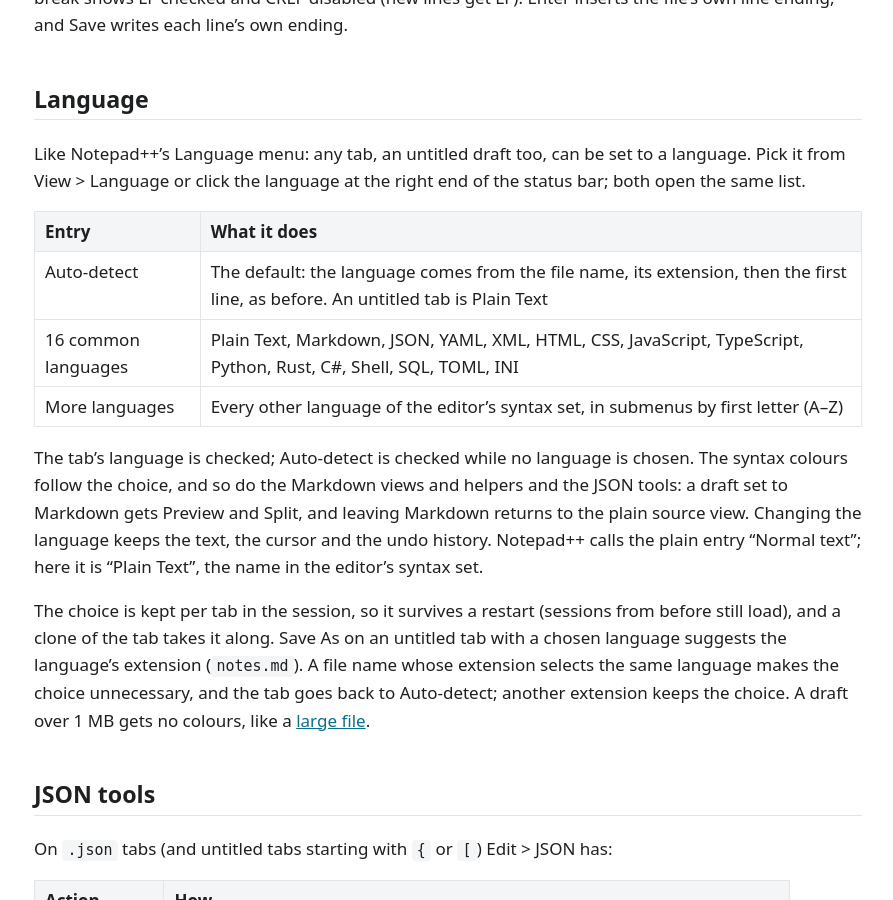
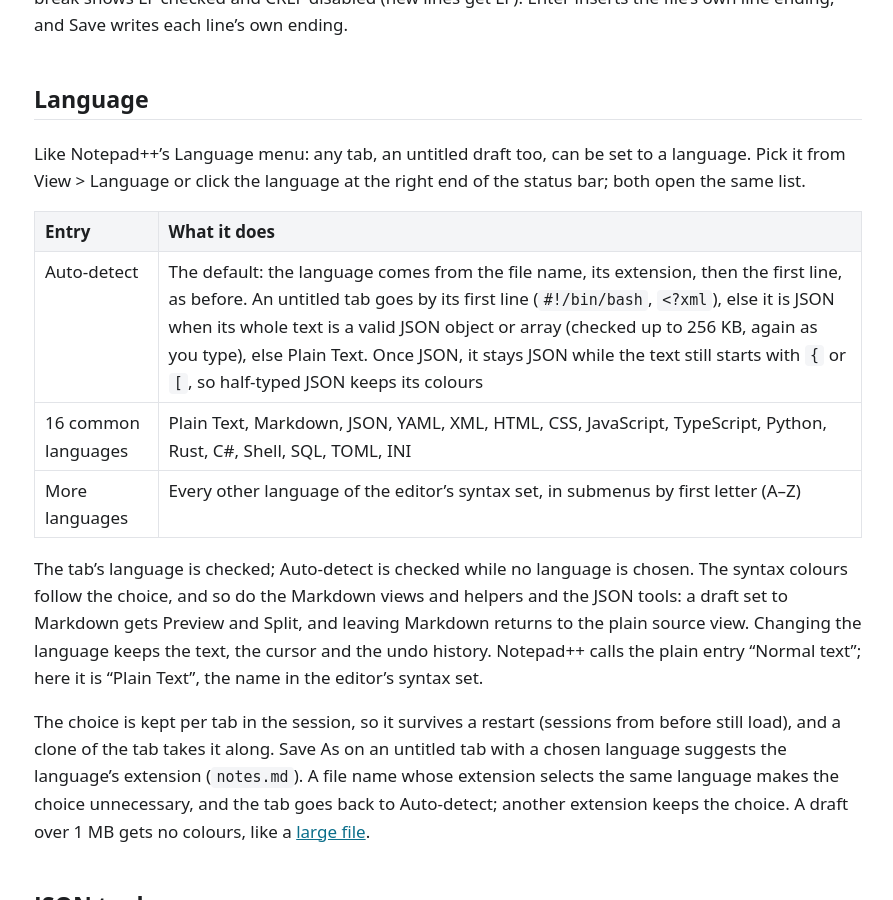
Before and after one commit to jwillmer/cosmic-desktop-extras, a Jekyll site: the page built from docs/text-editor/editing.md, in a window 1280 px wide and 900 px high, scrolled down 2713 px. Shown: the whole window, without its empty margins (192-1085 px from the left). Built offline with Jekyll 4.4.1, drawn with Linux system fonts in a browser that asks for light colours; our own code applies the rules of GitHub Pages for plain Markdown files.

Commit message:
Text Editor: untitled tabs detect JSON and first-line languages (#41)
An untitled tab was always Plain Text. It now takes its language from the first line (#!/bin/bash, <?xml), else JSON when the whole text is a valid JSON object or array, re-checked as the user types. A chosen language still wins, and files keep detection by name.

Co-authored-by: Claude Opus 5.5 <noreply@anthropic.com>

```diff
--- a/docs/text-editor/editing.md
+++ b/docs/text-editor/editing.md
@@ -75,7 +75,7 @@ list.
 
 | Entry | What it does |
 |---|---|
-| Auto-detect | The default: the language comes from the file name, its extension, then the first line, as before. An untitled tab is Plain Text |
+| Auto-detect | The default: the language comes from the file name, its extension, then the first line, as before. An untitled tab goes by its first line (`#!/bin/bash`, `<?xml`), else it is JSON when its whole text is a valid JSON object or array (checked up to 256 KB, again as you type), else Plain Text. Once JSON, it stays JSON while the text still starts with `{` or `[`, so half-typed JSON keeps its colours |
 | 16 common languages | Plain Text, Markdown, JSON, YAML, XML, HTML, CSS, JavaScript, TypeScript, Python, Rust, C#, Shell, SQL, TOML, INI |
 | More languages | Every other language of the editor's syntax set, in submenus by first letter (A–Z) |
 
```
Also changed, not shown: 10 other files.
